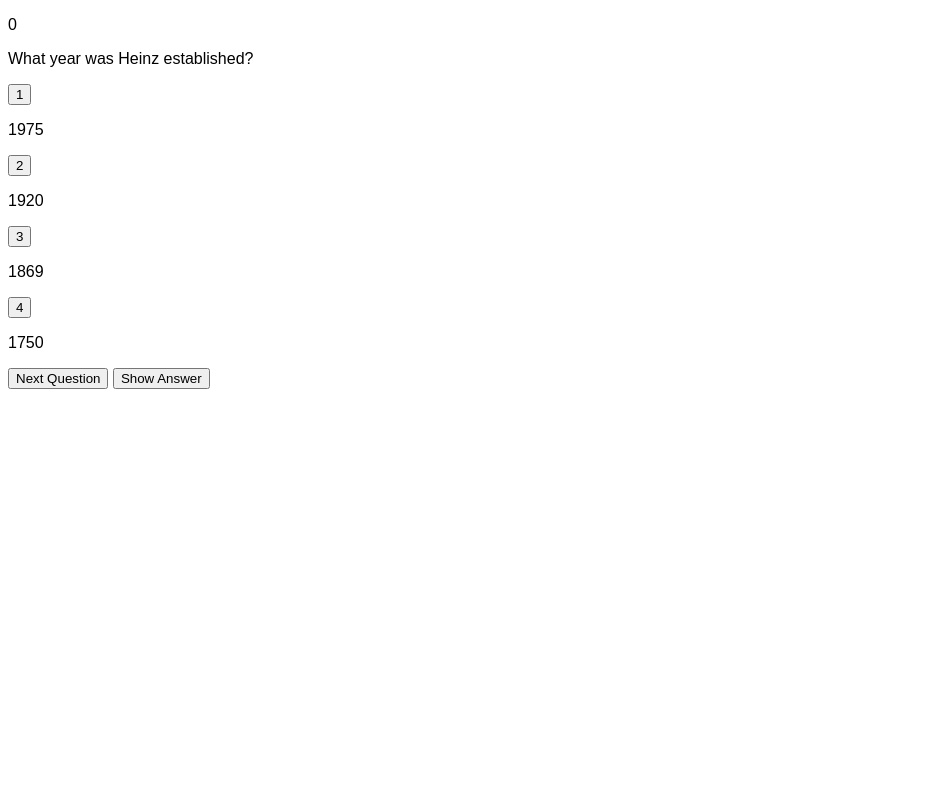
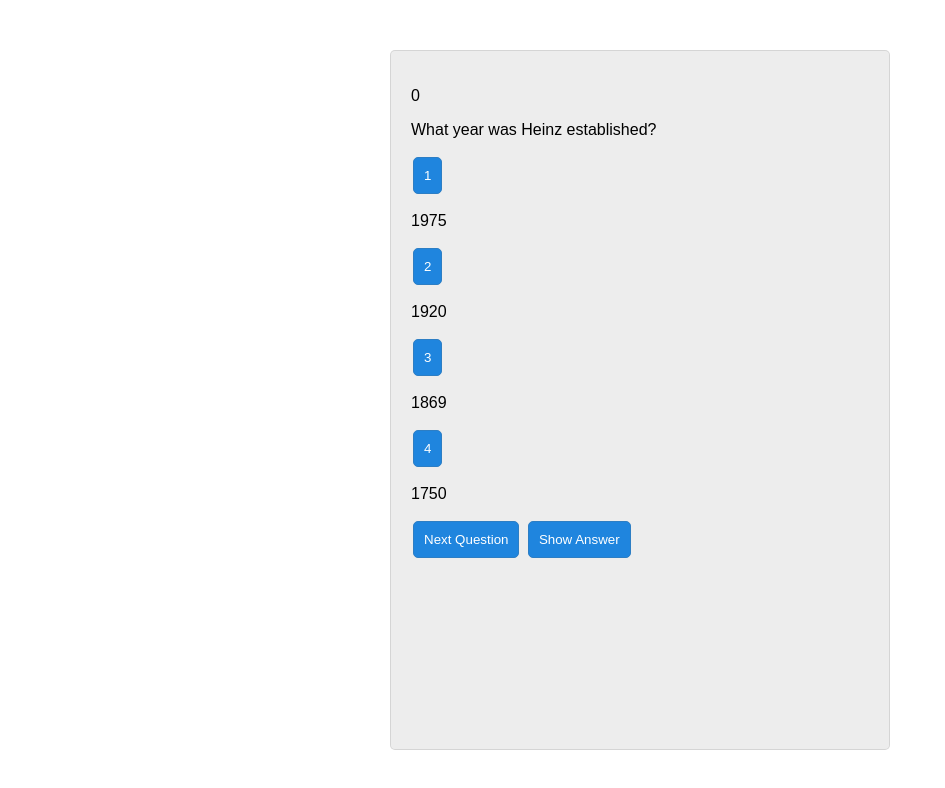
Before and after one commit to leiu6/quizzer, a plain HTML site: page index.html in a window 1280 px wide. Both pictures are taken after a click on the button "Start". Shown: the whole page, without its empty margins (0-945 px from the left). Drawn offline with Linux system fonts and the light colour scheme.

Commit message:
Added basic functionality to all the buttons. Also added some quick and dirty css styles

```diff
--- a/scripts/quizzer.js
+++ b/scripts/quizzer.js
@@ -41,12 +41,25 @@
 const prompt = document.querySelector(".quiz-text");
 const lower = document.querySelector(".questions");
 const leaderboard = document.querySelector(".points");
+const next = document.querySelector("#next");
+const showAnswer = document.querySelector("#answer");
 let current = '';
 const start = document.querySelector("#start");
 
+document.querySelector(".quiz-prompt").style.display = 'none';
+
 start.onclick = () => {
     start.style.display = 'none';
+    document.querySelector(".quiz-prompt").style.display = 'block';
     loadRandomQuestion();
+}
+
+next.onclick = () => {
+    loadRandomQuestion();
+}
+
+showAnswer.onclick = () => {
+    prompt.textContent += '\nAnswer: ' + current.correct;
 }
 
 function loadRandomQuestion() {
@@ -85,9 +98,11 @@
     if (answer === correct) {
         points += 10;
         leaderboard.textContent = points;
+        loadRandomQuestion();
     }
     else {
         points -= 5;
         leaderboard.textContent = points;
+        loadRandomQuestion();
     }
 }
--- a/styles/stylesheet.css
+++ b/styles/stylesheet.css
@@ -2,4 +2,30 @@
     font-family: Arial;
     color: #000;
     background-color: #fff;
+    margin: 0;
+    padding: 0;
+    height: 100vh;
+    width: 100vw;
+    display: flex;
+    justify-content: center;
+    align-items: center;
 }
+
+button {
+    padding: 10px;
+    margin: 2px;
+    background-color: #1F85DE;
+    border: 1px solid #2d7ec4;
+    border-radius: 5px;
+    color: white;
+}
+
+.quiz-prompt {
+    width: 500px;
+    height: 700px;
+    background-color: rgba(0, 0, 0, 0.07);
+    border: 1px solid rgba(0, 0, 0, 0.1);
+    border-radius: 5px;
+    box-sizing: border-box;
+    padding: 20px;
+}
```
